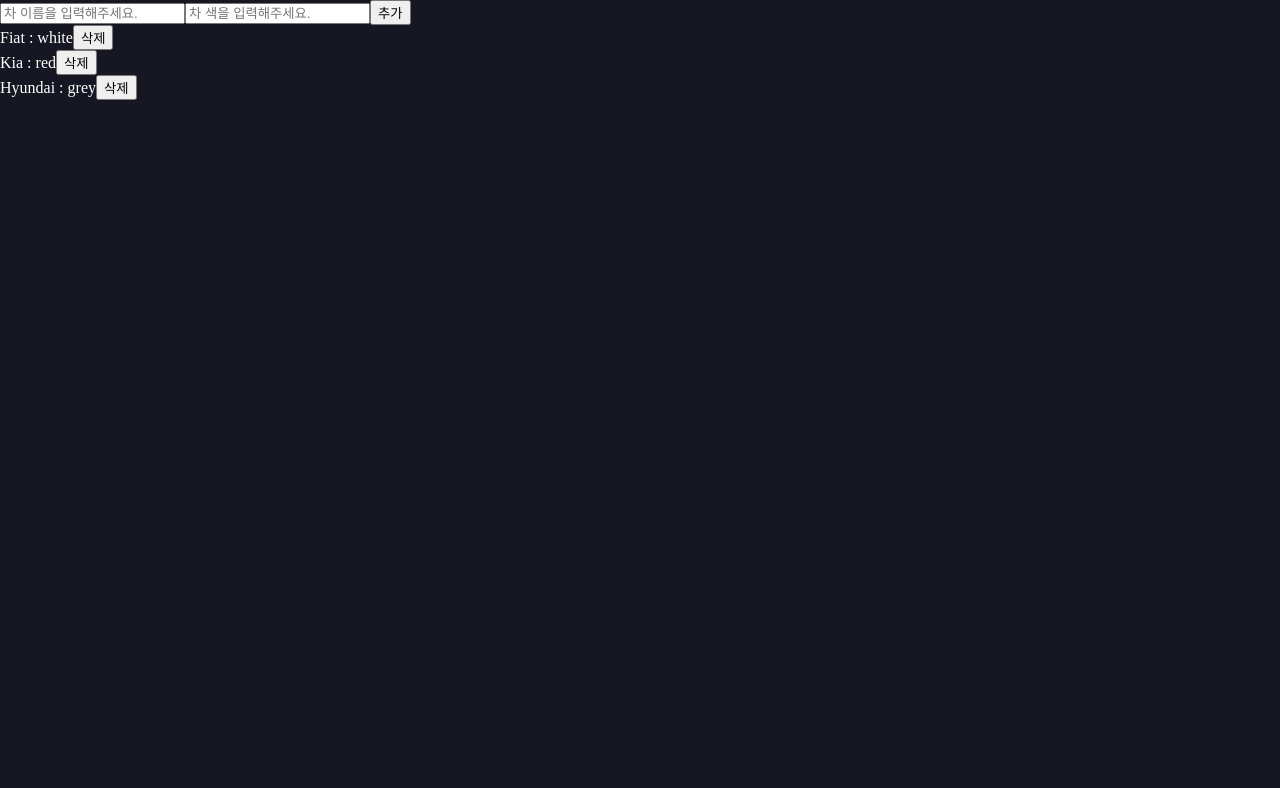
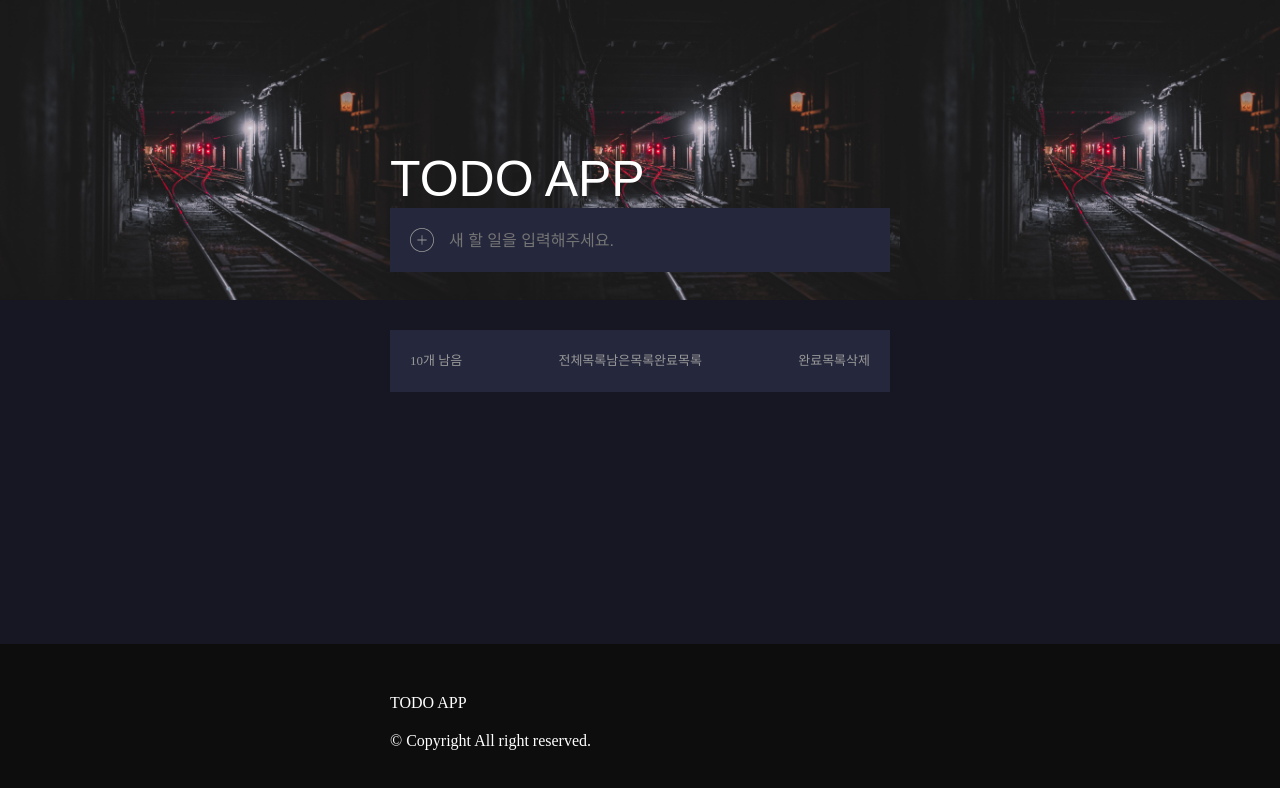
Before and after one commit to mqifjjfwiot/ssac_react, a React (Create React App) app: page / in a window 1280 px wide. Shown: the top 788 px of the page. Built offline with nearby package versions, Linux system fonts and the light colour scheme; a web font is replaced by a local one.

Commit message:
Update index.js

```diff
--- a/src/index.js
+++ b/src/index.js
@@ -3,14 +3,14 @@
 import './index.css';
 import App from './App';
 import reportWebVitals from './reportWebVitals';
-import AppEvent from './AppEvent';
-import AppArray from './AppArray';
+// import AppEvent from './AppEvent';
+// import AppArray from './AppArray';
 
 ReactDOM.render(
   <React.StrictMode>
-    {/* <App /> */}
+    <App />
     {/* <AppEvent /> */}
-    <AppArray />
+    {/* <AppArray /> */}
   </React.StrictMode>,
   document.getElementById('root'),
 );
```
